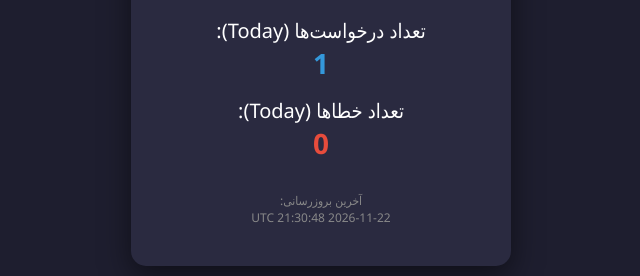
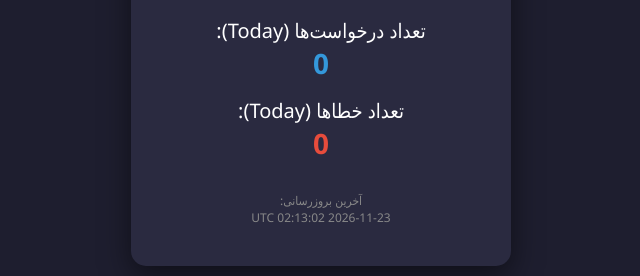
Before and after one commit to ali13788731/vpn-cloudflare, a plain HTML site: page index.html in a window 1280 px wide. Shown: the part 313-589 px from the top of the page, 319-959 px from the left. Drawn offline with Linux system fonts and the light colour scheme.

Commit message:
📊 Live stats updated

```diff
--- a/index.html
+++ b/index.html
@@ -57,7 +57,7 @@
 
         <div class="stat">
             تعداد درخواست‌ها (Today): <br>
-            <span class="number-requests">1</span>
+            <span class="number-requests">0</span>
         </div>
 
         <div class="stat">
@@ -67,7 +67,7 @@
 
         <div class="footer">
             آخرین بروزرسانی: <br>
-            2026-11-22 21:30:48 UTC
+            2026-11-23 02:13:02 UTC
         </div>
     </div>
 
```
